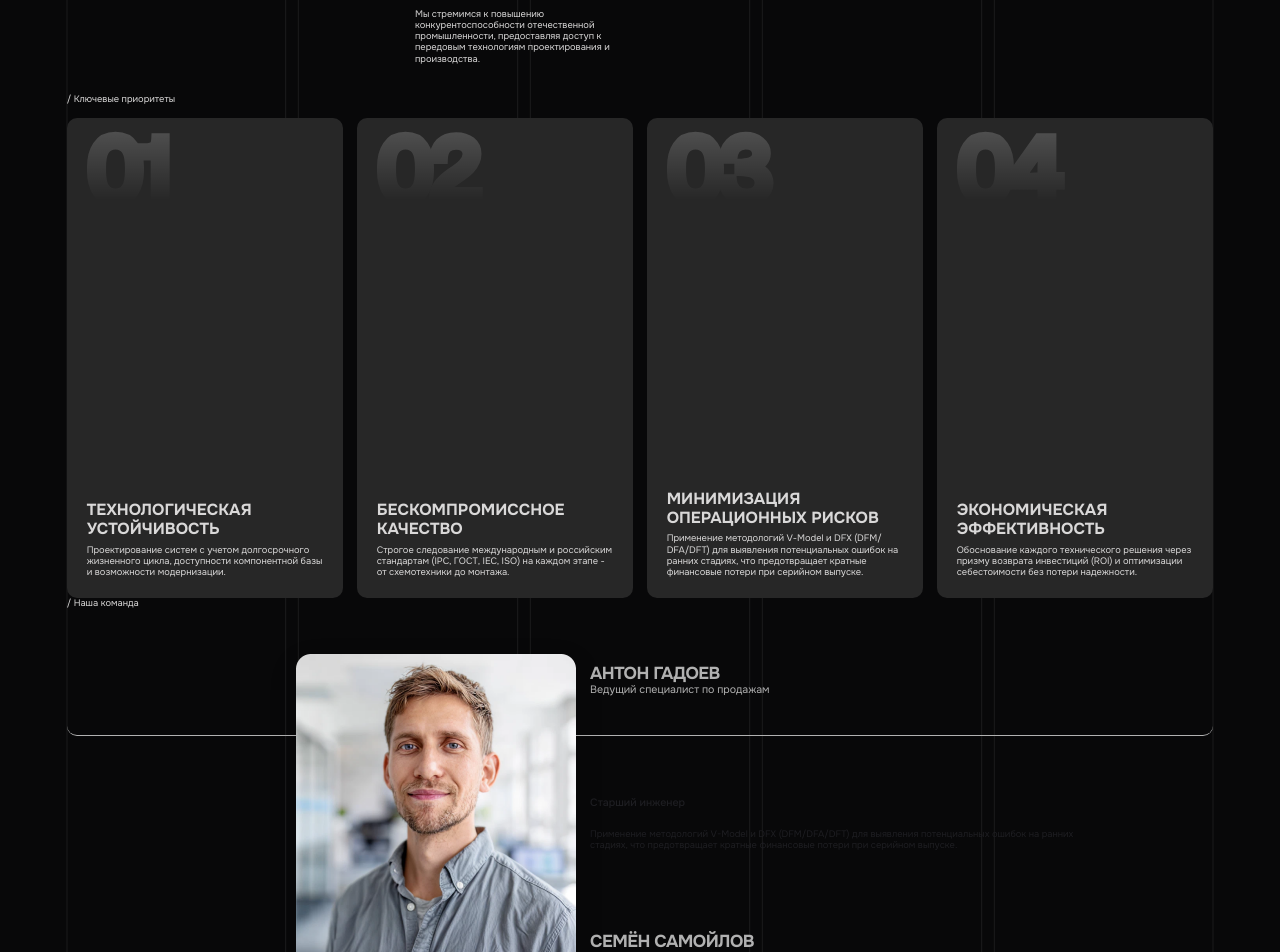
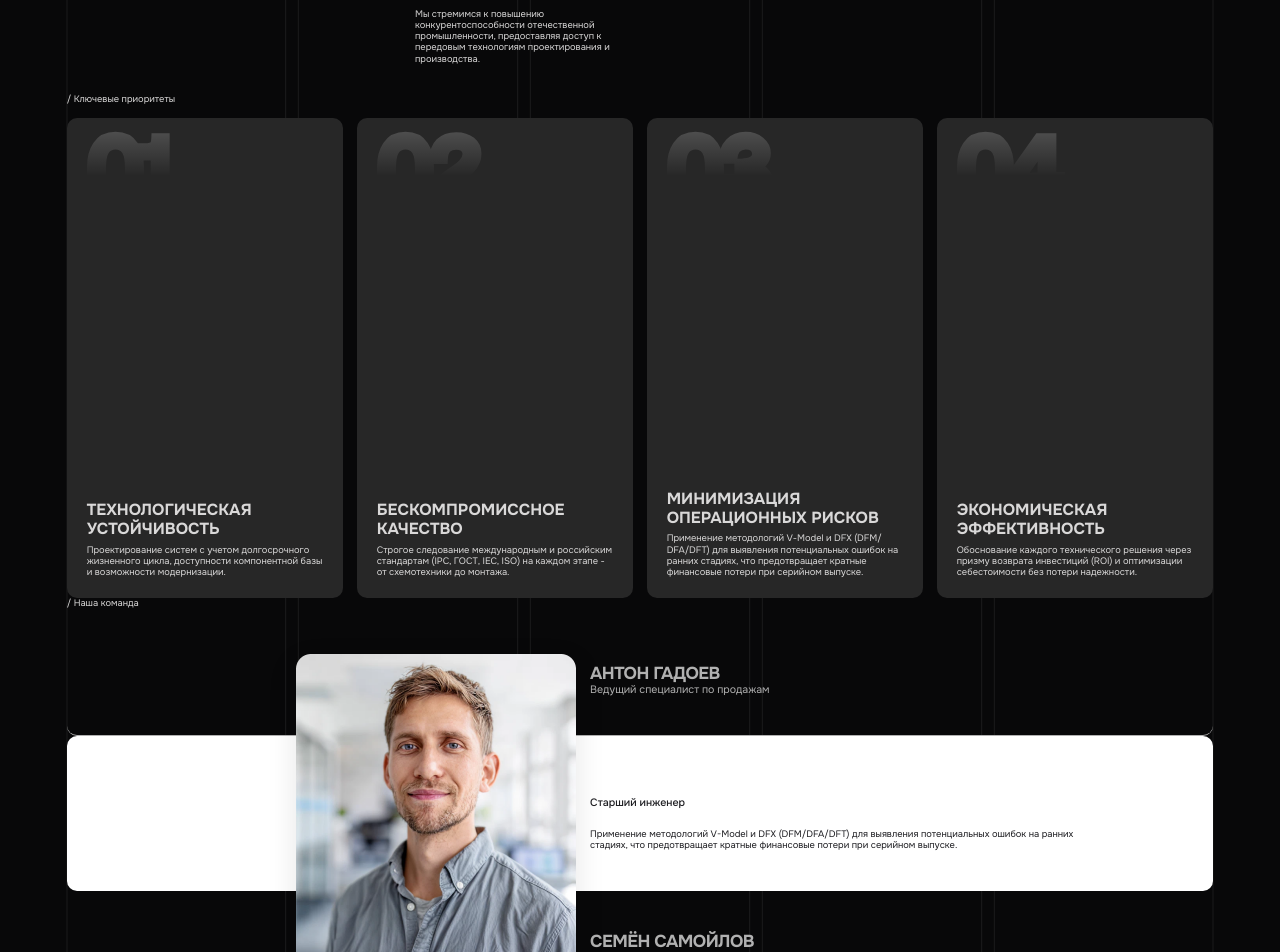
Before and after one commit to matilda081133-sketch/teh, a React (Vite) app: page /about in a window 1280 px wide. Shown: the part 1480-2432 px from the top of the page. Built offline with nearby package versions, Linux system fonts and the light colour scheme.

Commit message:
fix: replace undefined CSS variable --White with explicit hex color and strengthen gradient cutoff

```diff
--- a/src/components/AboutSection4.module.css
+++ b/src/components/AboutSection4.module.css
@@ -182,7 +182,7 @@
   text-transform: uppercase;
   font-weight: 800;
   font-family: inherit;
-  background: linear-gradient(180deg, var(--Grey-Dark) 0%, var(--Black-lines) 75%);
+  background: linear-gradient(180deg, var(--Grey-Dark) 0%, var(--Black-lines) 50%);
   -webkit-background-clip: text;
   -webkit-text-fill-color: transparent;
   -webkit-text-stroke: 8px transparent;
@@ -259,7 +259,7 @@
   border-bottom: none;
 }
 .teamRowActive {
-  background-color: var(--White);
+  background-color: #ffffff;
   border-bottom: none;
 }
 .teamPhoto {
```
